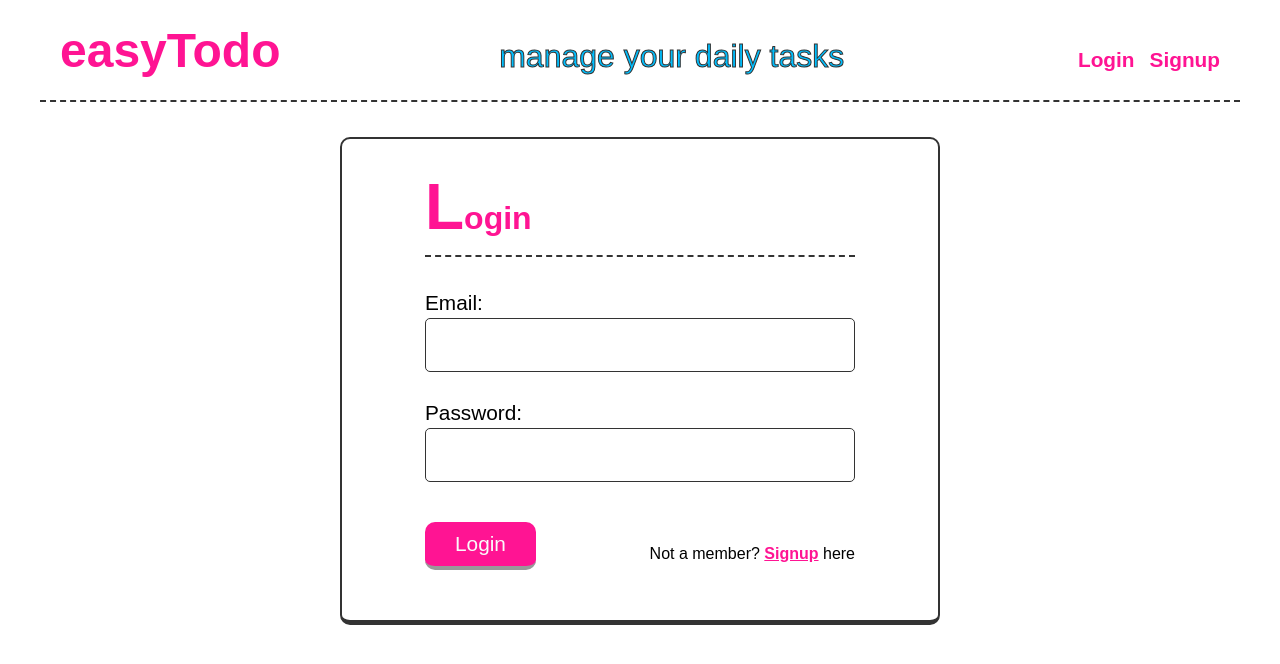
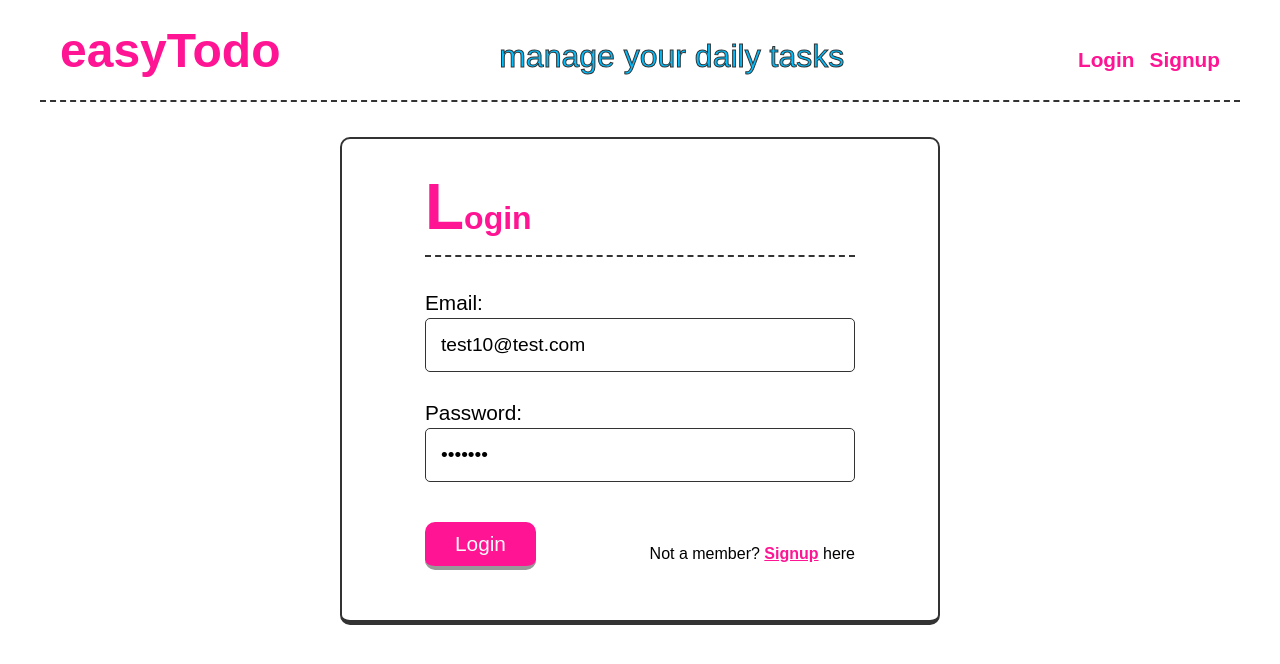
Before and after one commit to AndreaFan123/easyTodo, a React app: page /login in a window 1280 px wide. Shown: the top 664 px of the page. Built offline with nearby package versions, Linux system fonts and the light colour scheme; no server answers.

Commit message:
Added test account and password

```diff
--- a/src/pages/LoginPage.js
+++ b/src/pages/LoginPage.js
@@ -6,8 +6,8 @@ import { useLogin } from "../hooks/useLogin";
 import { useState } from "react";
 
 export default function LoginPage() {
-  const [email, setEmail] = useState("");
-  const [password, setPassword] = useState("");
+  const [email, setEmail] = useState("test10@test.com");
+  const [password, setPassword] = useState("1234567");
   const { login, pending, error } = useLogin();
 
   const handleSubmit = (e) => {
```
Also changed, not shown: 2 other files (tests, documents, lock files or other folders).
